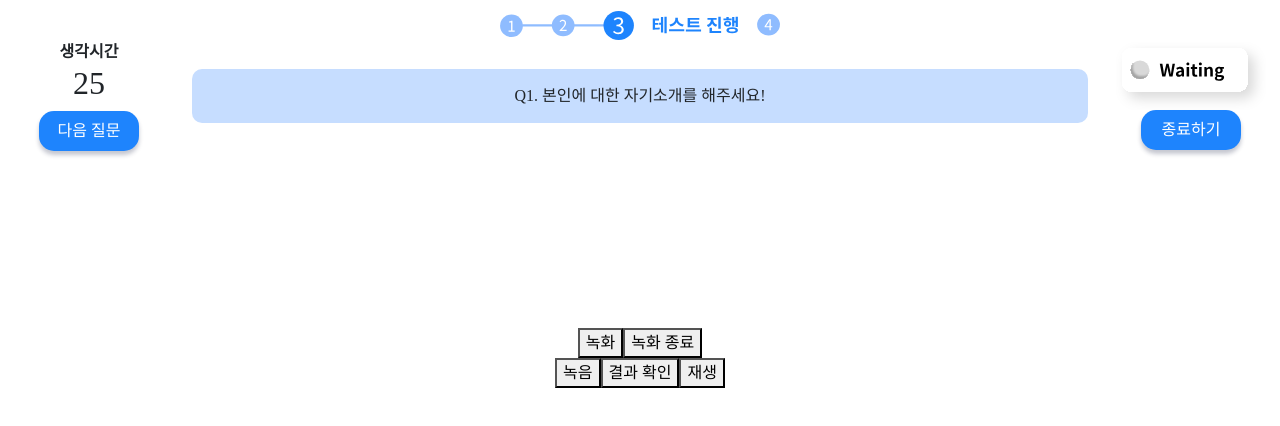
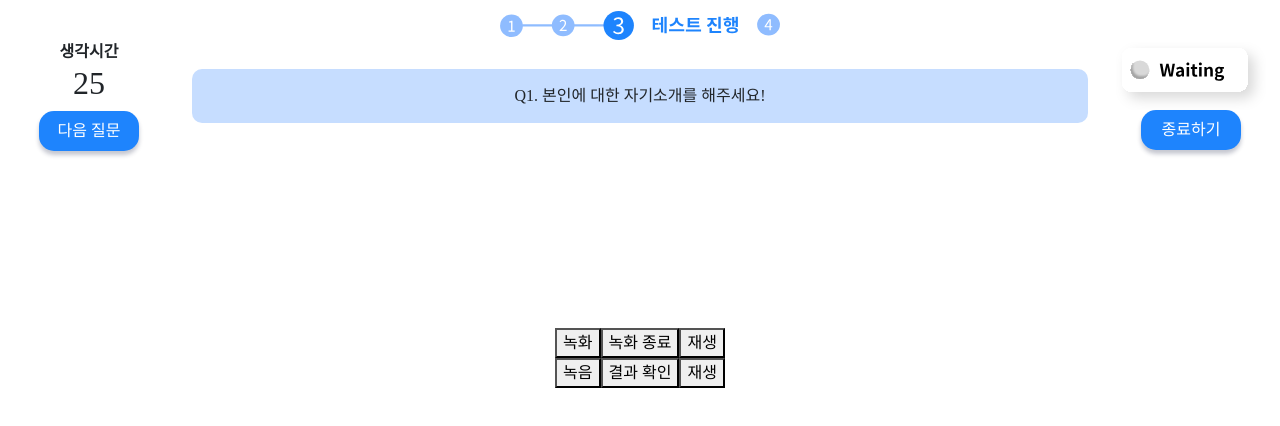
Before and after one commit to KyubinHwang/2022_Graduation_Project_Frontend, a React (Create React App) app: page /test in a window 1280 px wide. Shown: the top 426 px of the page. Built offline with nearby package versions, Linux system fonts and the light colour scheme; no server answers.

Commit message:
CORS 에러 제발 해결해주세요2

```diff
--- a/src/screens/main/main_screen.jsx
+++ b/src/screens/main/main_screen.jsx
@@ -1,4 +1,4 @@
-import React from 'react';
+import React, {useEffect} from 'react';
 import style from './main.module.scss';
 import useScrollFadeIn from '../../hooks/useScrollFadeIn';
 import frame1 from '../../assets/images/frame1.svg';
@@ -8,6 +8,7 @@ import frame4 from '../../assets/images/frame4.svg';
 import main1 from '../../assets/images/main_1.svg';
 import main2 from '../../assets/images/main_2.svg';
 import main3 from '../../assets/images/main_3.svg';
+import axios from 'axios';
 import { Swiper, SwiperSlide } from 'swiper/react';
 import SwiperCore, { Navigation, Autoplay } from "swiper";
 import 'swiper/scss'
@@ -26,12 +27,19 @@ function Main () {
     window.location.assign('./check')
   };
 
+  useEffect(()=> {
+    axios.get('https://api.interview-please.ml').then((res)=>{
+    console.log(res)
+    })
+  });
+
   return (
     <div className={style.box}>
       <div className={style.article} {...animatedItem[0]}>
         <div style={{textAlign : 'left'}}>
           <p className={style.article1}>면접을 부탁해</p>
           <p className={style.article2}>합격을 위해 연습해 보세요!</p>
+
         </div>
         <div>
           <button className={style.button} onClick={goTo}>바로 시작하기</button>
--- a/src/screens/test/test_screen.jsx
+++ b/src/screens/test/test_screen.jsx
@@ -121,6 +121,13 @@ function Test (){
     })
   }
 
+  const play2 = ()=>{
+    const video = new MediaRecorder(recordedVideoURL);
+    video.loop = false;
+    video.volume = 1;
+    video.play();
+  }
+
   const AudioRecord = () => {
     const [stream, setStream] = useState();
     const [media, setMedia] = useState();
@@ -232,6 +239,7 @@ function Test (){
       <div>
         <button onClick={VideoCaptureStart}>녹화</button>
         <button onClick={VideoCaptureEnd}>녹화 종료</button>
+        <button onClick={play2}>재생</button>
       </div>
       <AudioRecord/>
     </div>
```
